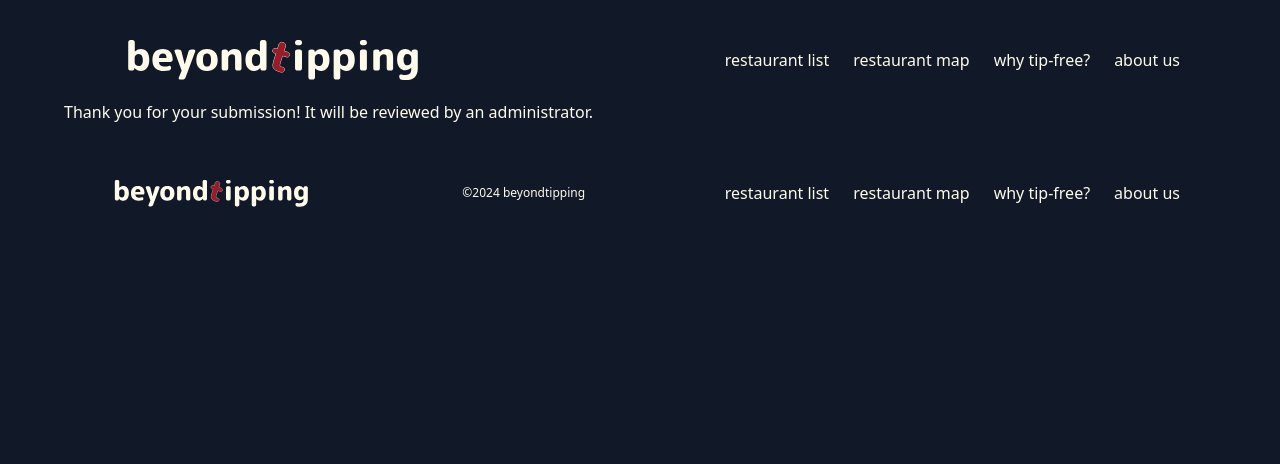
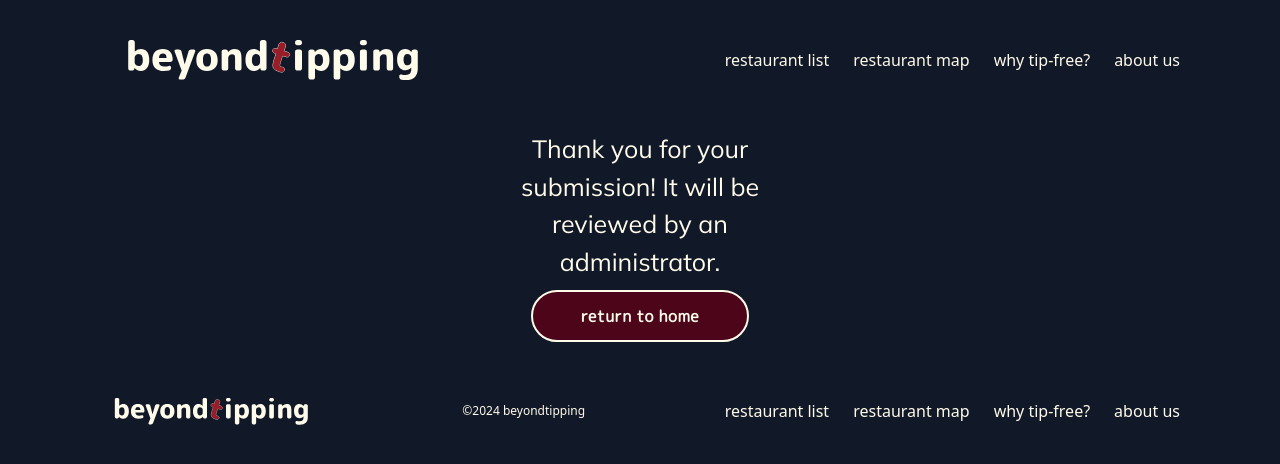
Before and after one commit to henry-oberholtzer/beyondtipping, a React (Vite) app: page /confirmation in a window 1280 px wide. Shown: the top 464 px of the page. Built offline with nearby package versions, Linux system fonts and the light colour scheme.

Commit message:
fix map sizing, clean up confirmation page

```diff
--- a/src/App.css
+++ b/src/App.css
@@ -18,6 +18,7 @@
 .leaflet-container {
   height: 80vh;
   width: 80vw;
+  max-width: 1152px;
   margin-left: auto;
   margin-right: auto;
   border: 5px solid #881337;
@@ -131,3 +132,22 @@ body {
   background-color: #fffbeb;
   color: #111827;
 }
+
+#confirmation {
+  text-align: center;
+  font-size: 25px;
+  width: 300px;
+  margin-left: auto;
+  margin-right: auto;
+  font-family: 'mulish';
+  margin-top: 30px;
+}
+
+#backToHomeButton {
+  width: fit-content;
+  display: block;
+  margin-left: auto;
+  margin-right: auto;
+  margin-top: 10px;
+  margin-bottom: 0;
+}
--- a/src/components/Confirmation.tsx
+++ b/src/components/Confirmation.tsx
@@ -1,7 +1,10 @@
+import Button from "./Button.tsx";
+
 export const Confirmation = () => {
     return (
         <>
-            <h1>Thank you for your submission! It will be reviewed by an administrator.</h1>
+            <p id="confirmation">Thank you for your submission! It will be reviewed by an administrator.</p>
+            <Button id="backToHomeButton" to="/" buttonText="return to home" className="mb-8 md:mb-10" />
         </>
     )
 }
```
Also changed, not shown: 1 other file (tests, documents, lock files or other folders).
